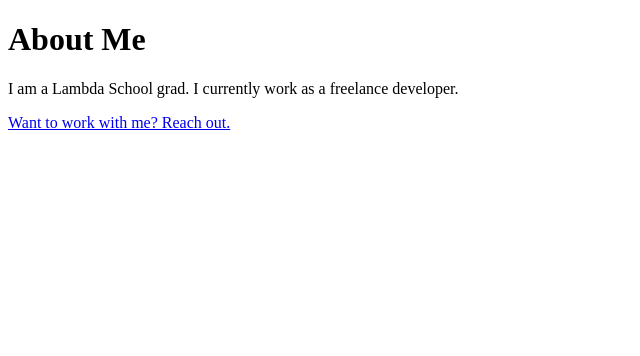
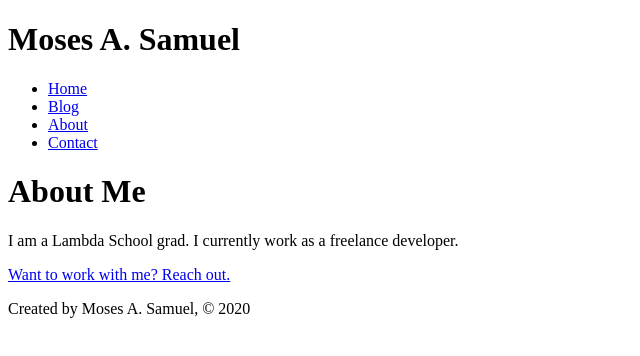
Before and after one commit to MosesSupposes/great-gatsby-bootcamp, a Gatsby site: page /about in a window 1280 px wide. Shown: the whole page, without its empty margins (0-640 px from the left). Built offline with nearby package versions, Linux system fonts and the light colour scheme; Gatsby itself is replaced by a stand-in of ours.

Commit message:
create  header/footer components and add them to all pages

```diff
--- /dev/null
+++ b/src/components/footer.js
@@ -0,0 +1,9 @@
+import React from "react"
+
+export default function Footer() {
+  return (
+    <footer>
+      <p>Created by Moses A. Samuel, © 2020</p>
+    </footer>
+  )
+}
--- /dev/null
+++ b/src/components/header.js
@@ -0,0 +1,26 @@
+import React from "react"
+import { Link } from "gatsby"
+
+export default function Header() {
+  return (
+    <header>
+      <h1>Moses A. Samuel</h1>
+      <nav>
+        <ul>
+          <li>
+            <Link to="/">Home</Link>
+          </li>
+          <li>
+            <Link to="/blog">Blog</Link>
+          </li>
+          <li>
+            <Link to="/about">About</Link>
+          </li>
+          <li>
+            <Link to="/contact">Contact</Link>
+          </li>
+        </ul>
+      </nav>
+    </header>
+  )
+}
--- a/src/pages/about.js
+++ b/src/pages/about.js
@@ -1,9 +1,13 @@
 import React from "react"
 import { Link } from "gatsby"
+
+import Footer from "../components/footer"
+import Header from "../components/header"
 
 export default function AboutPage() {
   return (
     <div>
+      <Header />
       <h1>About Me</h1>
       <p>
         I am a Lambda School grad. I currently work as a freelance developer.
@@ -11,6 +15,7 @@
       <p>
         <Link to="/contact">Want to work with me? Reach out. </Link>
       </p>
+      <Footer />
     </div>
   )
 }
--- a/src/pages/blog.js
+++ b/src/pages/blog.js
@@ -1,10 +1,15 @@
 import React from "react"
+
+import Footer from "../components/footer"
+import Header from "../components/header"
 
 export default function BlogPage() {
   return (
     <div>
+      <Header />
       <h1>My Blog</h1>
       <p>Posts will show up here later on</p>
+      <Footer />
     </div>
   )
 }
--- a/src/pages/contact.js
+++ b/src/pages/contact.js
@@ -1,8 +1,12 @@
 import React from "react"
+
+import Footer from "../components/footer"
+import Header from "../components/header"
 
 export default function ContactPage() {
   return (
     <div>
+      <Header />
       <h1>Contact</h1>
       <p>
         The best way to reach me is via{" "}
@@ -11,6 +15,7 @@
         </a>{" "}
         on Twitter.
       </p>
+      <Footer />
     </div>
   )
 }
--- a/src/pages/index.js
+++ b/src/pages/index.js
@@ -1,14 +1,19 @@
 import React from "react"
 import { Link } from "gatsby"
+
+import Footer from "../components/footer"
+import Header from "../components/header"
 
 export default function HomePage() {
   return (
     <div>
+      <Header />
       <h1>Hello.</h1>
       <h2>I'm Moses, a full-stack developer living in beautiful California.</h2>
       <p>
         Need a developer? <Link to="/contact">Contact me.</Link>
       </p>
+      <Footer />
     </div>
   )
 }
```
